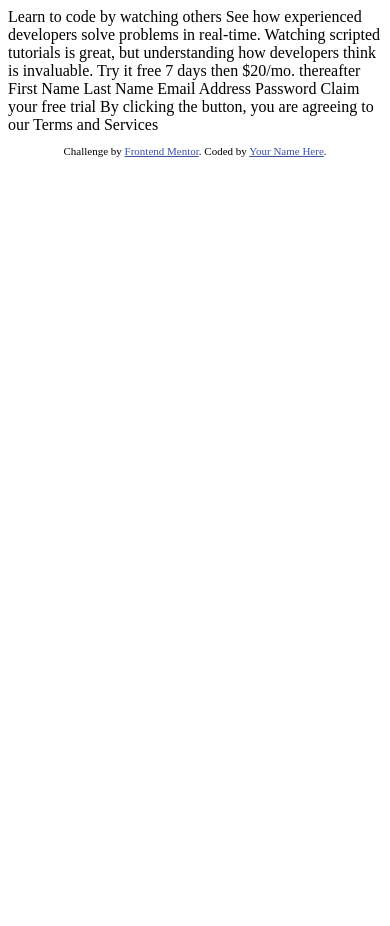
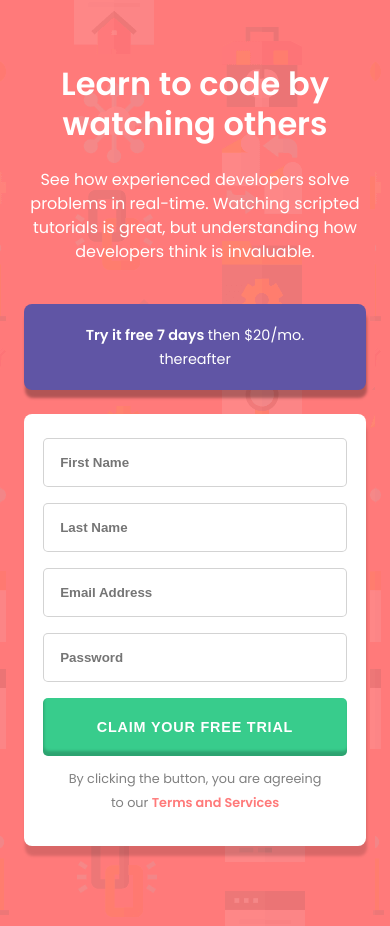
Before and after one commit to juanlistello/intro-component-with-signup-form-master, a plain HTML site: page index.html in a window 390 px wide. Before the commit the page ends 844 px from the top, so only its background shows below. Drawn offline with Linux system fonts and the light colour scheme.

Commit message:
Responsive added

```diff
--- a/index.html
+++ b/index.html
@@ -3,40 +3,40 @@
 <head>
   <meta charset="UTF-8">
   <meta name="viewport" content="width=device-width, initial-scale=1.0"> <!-- displays site properly based on user's device -->
-
+  <link href="https://fonts.googleapis.com/css2?family=Poppins:wght@200;400;600&display=swap" rel="stylesheet">
   <link rel="icon" type="image/png" sizes="32x32" href="./images/favicon-32x32.png">
-
   <title>Frontend Mentor | Intro component with sign up form</title>
-
-  <!-- Feel free to remove these styles or customise in your own stylesheet 👍 -->
-  <style>
-    .attribution { font-size: 11px; text-align: center; }
-    .attribution a { color: hsl(228, 45%, 44%); }
-  </style>
+  <link rel="stylesheet" href="style.css">
 </head>
 <body>
+<div class="container">
+  <header class="left">
+    <h1>Learn to code  by <br>  watching others</h1>
+    <p>See how experienced developers solve problems in real-time. Watching scripted tutorials is great,
+      but understanding how developers think is invaluable. </p>
+  </header>
+  <main class="right">
+    <div class="button">
+      <a href="#"> <strong> Try it free 7 days </strong>then $20/mo. thereafter
+      </a>
+    </div>
+    <form action="#" class="form">
+      <label for="name"></label>
+      <input type="text" id="name" placeholder="First Name"  required>
+      <label for="lastname"></label>
+      <input type="text" id="lastname" placeholder="Last Name"  required>
+      <label for="email"></label>
+      <input type="email" id="email" placeholder="Email Address" required>
+      <label for="password"></label>
+      <input type="text" id="password" placeholder="Password"  required>
+      <label for="submit"></label>
+      <input type="submit" id="submit" placeholder="claim your free trial" value="claim your free trial">
+      <p>By clicking the button, you are agreeing to our <a href="#">Terms and Services</a></p>
+    </form>
+  </main>
 
-  Learn to code by watching others
+</div>
 
-  See how experienced developers solve problems in real-time. Watching scripted tutorials is great,
-  but understanding how developers think is invaluable.
 
-  Try it free 7 days then $20/mo. thereafter
-
-  First Name
-  Last Name
-  Email Address
-  Password
-
-  Claim your free trial
-
-  By clicking the button, you are agreeing to our Terms and Services
-
-  <footer>
-    <p class="attribution">
-      Challenge by <a href="https://www.frontendmentor.io?ref=challenge" target="_blank">Frontend Mentor</a>.
-      Coded by <a href="#">Your Name Here</a>.
-    </p>
-  </footer>
 </body>
 </html>
--- /dev/null
+++ b/style.css
@@ -0,0 +1,150 @@
+/* reset */
+* {
+    margin: 0;
+    padding: 0;
+    box-sizing: border-box;
+}
+/* basic style */
+body {
+    font-family: poppins, sans-serif;
+    font-size: 16px;
+    background-color: hsl(0, 100%, 74%);
+    background-image: url(./images/bg-intro-mobile.png);
+    color: white;
+    line-height: 1.5rem;
+}
+
+.container {
+    max-width: 700px;
+    padding: 4rem 1.5rem;
+    margin: 0 auto;
+    text-align: center;
+
+}
+a {
+    color: white;
+    text-decoration: none;
+}
+
+/* LEFT */
+.left h1 {
+    font-size: 2rem;
+    margin-bottom: 1.5rem;
+    line-height: 2.5rem;
+    font-weight: 600;
+}
+.left p {
+    font-size: 1rem;
+    font-weight: 500;
+    margin-bottom: 2.5rem;
+}
+
+/* Right */
+.right {
+    display: flex;
+    flex-direction: column;
+}
+/* right */
+.right .button {
+    cursor: pointer;
+    display: block;
+    width: 100%;
+    background:hsl(248, 32%, 49%);
+    border-radius: 8px;
+    padding: 1.2rem 3rem;
+    font-size: 0.9rem;
+    box-shadow:1px 8px 3px 0px rgba(0,0,0,0.3);
+    margin-bottom: 1.5rem;
+    transition: background 0.5s ease;
+}
+.button:hover {
+    background:hsl(247, 32%, 36%);
+}
+
+
+.right .form {
+    margin-bottom: 1rem;
+    background: white;
+    border-radius: 8px;
+    padding: 1rem 1.2rem;
+    box-shadow:1px 10px 3px 0px rgba(0,0,0,0.15);
+    color: gray;
+}
+.form input {
+    outline: none;
+    width: 100%;
+    padding: 1rem 1rem;
+    border-radius: 5px;
+    border: solid 0.5px rgb(110, 110, 110, 0.3);
+    font-weight: 600;
+    color: rgb(110, 110, 110);
+    margin: 0.5rem 0;
+}
+.form input:focus {
+    border: solid 1px hsl(247, 32%, 36%, 0.5);
+}
+
+.form #submit {
+    cursor: pointer;
+    padding: 1.3rem;
+    border: none;
+    background-color: hsl(154, 59%, 51%);
+    text-transform: uppercase;
+    color: white;
+    letter-spacing: 0.8px;
+    font-size: 0.9rem;
+    box-shadow:inset 1px -5px 3px 0px rgba(0,0,0,0.2);
+    transition: background 0.5s ease;
+}
+#submit:hover {
+    background: hsl(154, 57%, 44%);
+}
+.form p {
+    padding: 0.2rem 1.3rem;
+    font-size: 0.8rem;
+    margin-bottom: 0.7rem;
+    font-weight: 400;
+}
+.form a {
+    color: hsl(0, 100%, 74%);
+    font-weight: bold;
+    cursor: pointer;
+}
+/* media querries */
+@media (min-width:700px)  {
+    .left h1 {
+        font-size: 3rem;
+        line-height: 3rem;
+    }
+
+
+
+}
+
+@media (min-width:916px) {
+    body {
+        background-image: url(./images/bg-intro-desktop.png);
+    }
+    .container {
+        margin: 0 auto;
+        max-width: 1440px;
+        padding: 2rem 5rem;
+        height: 100vh;
+        display: flex;
+        justify-items: start;
+        align-items: center;
+    }
+    .left {
+        padding-right: 2rem;
+        text-align: left;
+    }
+    .left h1 {
+        font-size: 3rem;
+        line-height: 3rem;
+    }
+    .left p {
+        font-size: 1rem;
+    }
+
+
+}
```
